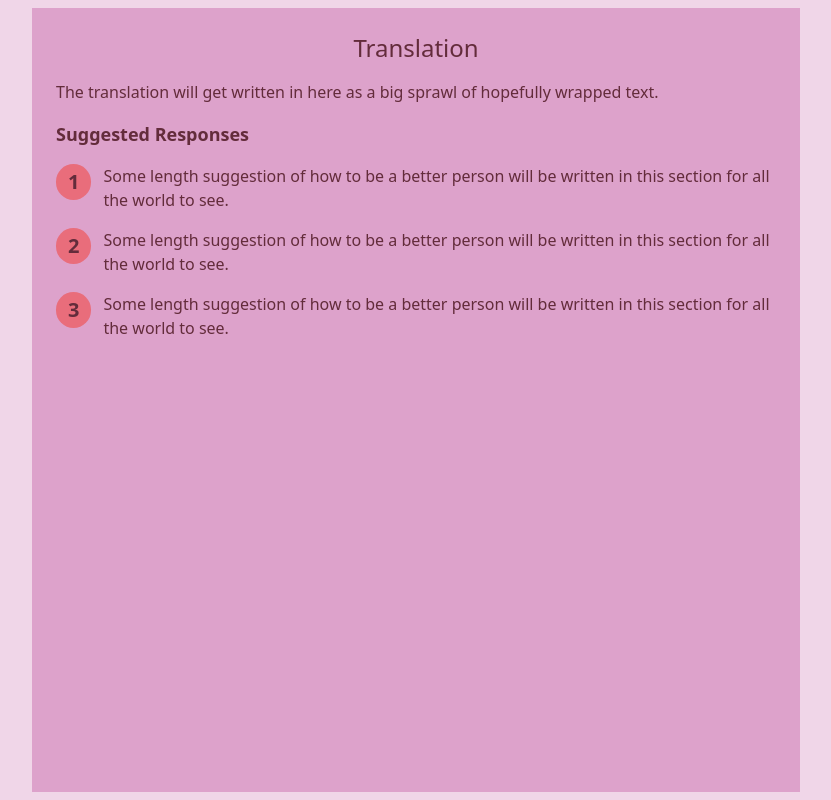
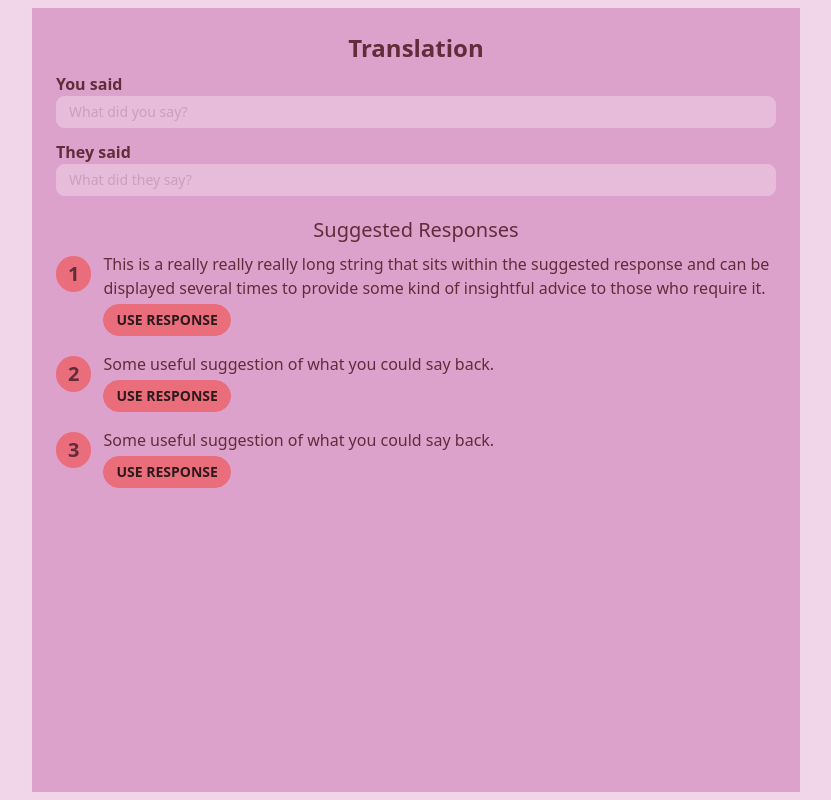
Before and after one commit to McCorsa/empathese, a SvelteKit app: page /result in a window 1280 px wide. Shown: the whole page, without its empty margins (224-1055 px from the left). Built offline with nearby package versions, Linux system fonts and the light colour scheme.

Commit message:
Component and page changes

```diff
--- a/src/lib/AppBar.svelte
+++ b/src/lib/AppBar.svelte
@@ -3,5 +3,5 @@
 </script>
 
 <header>
-    <h1 class="text-2xl text-center mb-4">{title}</h1>
+    <h1 class="text-2xl text-center mb-2 font-bold">{title}</h1>
 </header>
--- a/src/lib/DialogueInput.svelte
+++ b/src/lib/DialogueInput.svelte
@@ -2,10 +2,12 @@
     export let disabled = false;
 </script>
 
-<form action="/">
+<form method="POST" action="/result" class="my-2">
     <label for="" class="font-bold">You said</label>
-    <input type="text" class="input input-bordered w-full mb-3 rounded-lg" placeholder="What did you say?" disabled={disabled} />
+    <input type="text" class={`input input-bordered w-full mb-3 rounded-lg ${disabled && 'input-sm'}`} placeholder="What did you say?" disabled={disabled} />
     <label for="" class="font-bold">They said</label>
-    <input type="text" class="input input-bordered w-full mb-3 rounded-lg" placeholder="What did they say?" disabled={disabled} />
-    <button class="btn btn-neutral w-full rounded-lg">Submit</button>
+    <input type="text" class={`input input-bordered w-full mb-3 rounded-lg ${disabled && 'input-sm'}`} placeholder="What did they say?" disabled={disabled} />
+    {#if !disabled}
+        <button class="btn btn-neutral w-full rounded-lg">Submit</button>
+    {/if}
 </form>
--- /dev/null
+++ b/src/lib/SuggestedResponse.svelte
@@ -0,0 +1,14 @@
+<script lang="ts">
+    export var index: number;
+    export var suggestion: string;
+</script>
+
+<div class="flex flex-row items-start gap-3">
+    <div class="bg-primary px-3 py-1 mt-1 rounded-full font-bold text-xl">
+        {index}
+    </div>
+    <div class="flex flex-col gap-1 items-start">
+        <div class="grow">{suggestion}</div>
+        <button class="btn btn-primary btn-sm">Use Response</button>
+    </div>
+</div>
--- a/src/routes/+page.svelte
+++ b/src/routes/+page.svelte
@@ -7,4 +7,11 @@
 </script>
 
 <AppBar title="EmpathEase" />
-<DialogueInput />
+
+<form method="POST" action="/result" class="my-2">
+    <label for="" class="font-bold">You said</label>
+    <input type="text" class={`input input-bordered w-full mb-3 rounded-lg`} placeholder="What did you say?" />
+    <label for="" class="font-bold">They said</label>
+    <input type="text" class={`input input-bordered w-full mb-3 rounded-lg`} placeholder="What did they say?" />
+    <button type="submit" class="btn btn-block btn-primary rounded-lg">Submit</button>
+</form>
--- a/src/routes/result/+page.svelte
+++ b/src/routes/result/+page.svelte
@@ -1,32 +1,19 @@
 <script lang="ts">
     import AppBar from "$lib/AppBar.svelte";
+    import DialogueInput from "$lib/DialogueInput.svelte";
+    import SuggestedResponse from "$lib/SuggestedResponse.svelte";
 
-
+    let suggested = "This is a really really really long string that sits within the suggested response and can be displayed several times to provide some kind of insightful advice to those who require it."
 </script>
 
 <AppBar title="Translation" />
 
-<p>The translation will get written in here as a big sprawl of hopefully wrapped text.</p>
+<DialogueInput disabled={true} />
 
-<h2 class="text-lg  font-bold my-4">Suggested Responses</h2>
+<h2 class="text-xl text-center mb-2">Suggested Responses</h2>
 
 <div class="flex flex-col gap-4">
-    <div class="flex flex-row items-start gap-3">
-        <div class="bg-primary px-3 py-1 rounded-full font-bold text-xl">1</div>
-        <div class="grow">
-            Some length suggestion of how to be a better person will be written in this section for all the world to see.
-        </div>
-    </div>
-    <div class="flex flex-row items-start gap-3">
-        <div class="bg-primary px-3 py-1 rounded-full font-bold text-xl">2</div>
-        <div class="grow">
-            Some length suggestion of how to be a better person will be written in this section for all the world to see.
-        </div>
-    </div>
-    <div class="flex flex-row items-start gap-3">
-        <div class="bg-primary px-3 py-1 rounded-full font-bold text-xl">3</div>
-        <div class="grow">
-            Some length suggestion of how to be a better person will be written in this section for all the world to see.
-        </div>
-    </div>
+    <SuggestedResponse index={1} suggestion={suggested} />
+    <SuggestedResponse index={2} suggestion={"Some useful suggestion of what you could say back."} />
+    <SuggestedResponse index={3} suggestion={"Some useful suggestion of what you could say back."} />
 </div>
```
